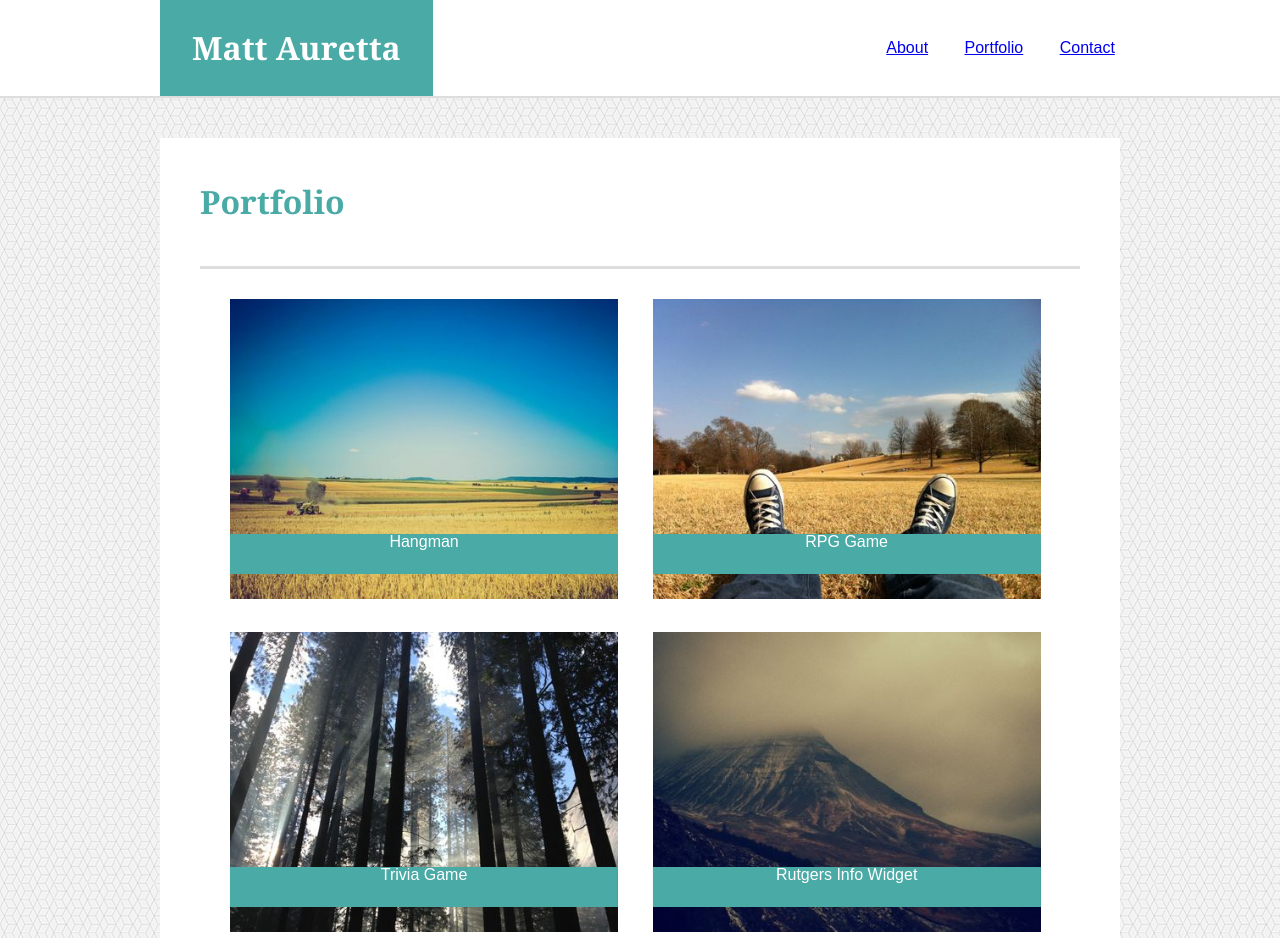
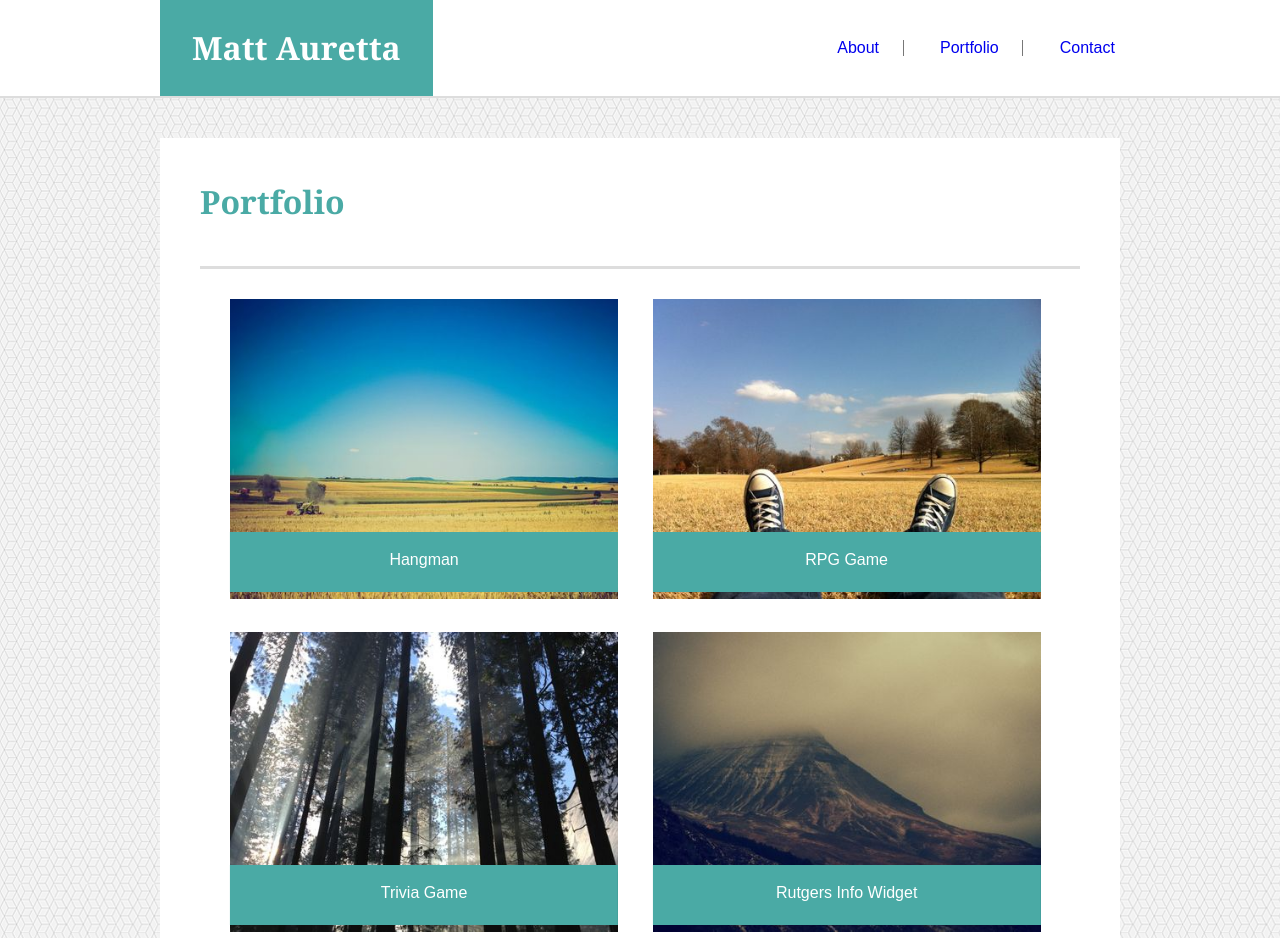
Before and after one commit to MattAuretta/MattAuretta.github.io, a plain HTML site: page Assignment1/portfolio.html in a window 1280 px wide. Shown: the top 938 px of the page. Drawn offline with Linux system fonts and the light colour scheme.

Commit message:
cleaned up CSS

```diff
--- a/Assignment1/assets/css/style.css
+++ b/Assignment1/assets/css/style.css
@@ -116,7 +116,27 @@ header {
 .nav ul li {
 	display: inline-block;
 	padding-left: 1em;
-	margin-left: 1em;
+  margin-left: 1em;
+  border-right: 1px solid #777;
+  padding-right: 5%;
+}
+
+.nav ul li:last-of-type {
+  padding-right: 0%;
+  border-right: none;
+}
+
+.nav-link {
+  text-decoration: none;
+}
+
+.nav-link:visited {
+  color: #777;
+}
+
+.nav-link:hover {
+  color: #4aaaa5;
+  cursor: pointer;
 }
 
 /*
@@ -182,7 +202,7 @@ h1 {
 
 .bottom-center {
   position: absolute;
-  bottom: 8px;
+  bottom: -20px;
   left: 50%;
   transform: translate(-50%, -50%);
   color: white;
@@ -190,7 +210,7 @@ h1 {
   width: 100%;
   height: 40px;
   text-align: center;
-
+  padding-top: 20px;
 }
 
 /*
--- a/Assignment1/portfolio.html
+++ b/Assignment1/portfolio.html
@@ -23,9 +23,9 @@
 
                 <nav class="nav">
                     <ul>
-                        <li><a href="index.html">About</a></li>
-                        <li><a href="portfolio.html">Portfolio</a></li>
-                        <li><a href="contact.html">Contact</a></li>
+                        <li><a class="nav-link" href="index.html">About</a></li>
+                        <li><a class="nav-link" href="portfolio.html">Portfolio</a></li>
+                        <li><a class="nav-link" href="contact.html">Contact</a></li>
                     </ul>
                 </nav>
 
```
Also changed, not shown: Assignment1/contact.html (+3 -3 lines), Assignment1/index.html (+3 -3 lines).
